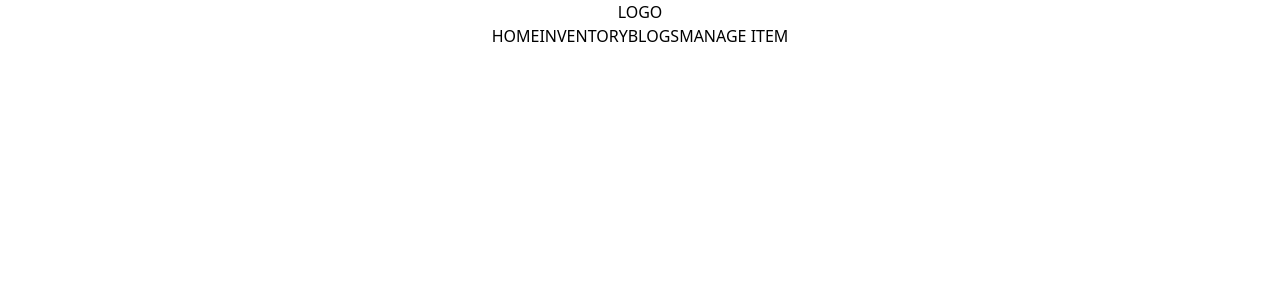
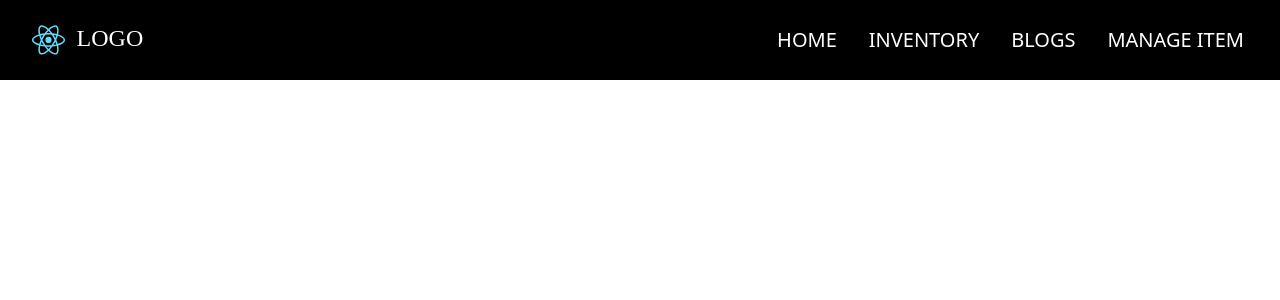
Before and after one commit to hiramonnahareva/-warehouse-management-client-side, a React (Create React App) app: page / in a window 1280 px wide. Shown: the top 300 px of the page. Built offline with nearby package versions, Linux system fonts and the light colour scheme.

Commit message:
make header responsive

```diff
--- a/package.json
+++ b/package.json
@@ -8,6 +8,7 @@
     "@testing-library/user-event": "^13.5.0",
     "react": "^18.1.0",
     "react-dom": "^18.1.0",
+    "react-icons": "^4.3.1",
     "react-router-dom": "^6.3.0",
     "react-scripts": "5.0.1",
     "web-vitals": "^2.1.4"
--- a/src/App.css
+++ b/src/App.css
@@ -1,4 +1,4 @@
-.App {
+/* .App {
   text-align: center;
 }
 
@@ -35,4 +35,4 @@
   to {
     transform: rotate(360deg);
   }
-}
+} */
--- a/src/App.js
+++ b/src/App.js
@@ -1,10 +1,12 @@
 import './App.css';
 import { Route, Routes } from 'react-router-dom';
 import Home from './Pages/Home/Home/Home';
+import Header from './Pages/Common/Header/Header';
 
 function App() {
   return (
     <div className="App">
+      <Header></Header>
       <Routes>
         <Route path='/' element={<Home></Home>}></Route>
         <Route path='/home' element={<Home></Home>}></Route>
--- /dev/null
+++ b/src/Hooks/CustomLink.js
@@ -0,0 +1,21 @@
+import React from 'react';
+import { Link, useMatch, useResolvedPath } from 'react-router-dom';
+
+function CustomLink({ children, to, ...props }) {
+    const resolved = useResolvedPath(to);
+    const match = useMatch({ path: resolved.pathname, end: true });
+
+    return (
+      <div>
+        <Link
+          style={{ textDecoration: match ? "underline" : "none"}}
+          to={to}
+          {...props}
+        >
+          {children}
+        </Link>
+      </div>
+    );
+  }
+
+export default CustomLink;
--- /dev/null
+++ b/src/Pages/Common/Header/Header.js
@@ -0,0 +1,34 @@
+import React, { useState } from 'react';
+import { Link } from 'react-router-dom';
+import CustomLink from '../../../Hooks/CustomLink';
+import image from '../../../logo.svg';
+import { FaBars } from 'react-icons/fa';
+import {CgClose} from 'react-icons/cg';
+
+const Header = () => {
+    const [click, setClick] = useState(false);
+    const handleMenu = () => setClick (!click);
+    return (
+            <nav className='p-5 bg-black text-white md:flex md:items-center md:justify-between'>
+
+        <div className='flex items-center justify-between'>
+            <span className='text-2xl font-[popins] cursor-pointer'>
+            <img src={image} className='h-10 inline' alt="" />
+            LOGO
+            </span>
+            <span className='text-3xl cursor-pointer md:hidden block mx-2'>
+            <button onClick={handleMenu}> {click ? <CgClose/> : <FaBars/>}</button>
+
+                </span>
+            </div>
+            <ul className={`md:flex md:items-center z-[-1] md:z-auto md:static absolute bg-black w-full left-0 md:w-auto md:py-0 py-4 md:pl-0 pl-7 md:opacity-100 opacity-0 ${click? '': 'top-[-400px]'} transition-all ease-in`}>
+           <li className='mx-4 my-6 md:my-0'> <CustomLink className='text-xl hover:text-amber-700 duration-500' to='/home'>HOME</CustomLink> </li>
+           <li className='mx-4 my-6 md:my-0'> <CustomLink className='text-xl hover:text-amber-700 duration-500' to='/inventory'>INVENTORY</CustomLink> </li>
+           <li className='mx-4 my-6 md:my-0'> <CustomLink className='text-xl hover:text-amber-700 duration-500' to='/blogs'>BLOGS</CustomLink> </li>
+           <li className='mx-4 my-6 md:my-0'> <CustomLink className='text-xl hover:text-amber-700 duration-500' to='/manageItem'>MANAGE ITEM</CustomLink> </li>
+            </ul>
+            </nav>
+    );
+};
+
+export default Header;
--- a/src/Pages/Home/Header/Header.js
+++ /dev/null
@@ -1,18 +0,0 @@
-import React from 'react';
-import { Link } from 'react-router-dom';
-
-const Header = () => {
-    return (
-        <div className='d-flex'>
-            <h2>LOGO</h2>
-            <nav className='gap-5'>
-            <Link to='/home'>HOME</Link>
-            <Link to='/inventory'>INVENTORY</Link>
-            <Link to='/blogs'>BLOGS</Link>
-            <Link to='/manageItem'>MANAGE ITEM</Link>
-            </nav>
-        </div>
-    );
-};
-
-export default Header;
--- a/src/Pages/Home/Home/Home.js
+++ b/src/Pages/Home/Home/Home.js
@@ -1,10 +1,9 @@
 import React from 'react';
-import Header from '../Header/Header';
 
 const Home = () => {
     return (
         <div>
-            <Header></Header>
+
         </div>
     );
 };
```
Also changed, not shown: 1 other file (tests, documents, lock files or other folders).
